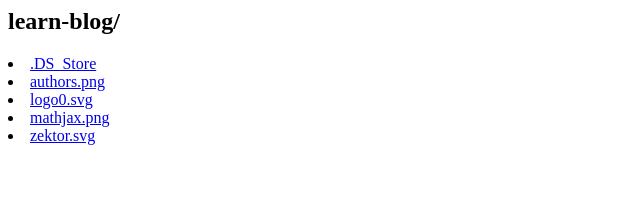
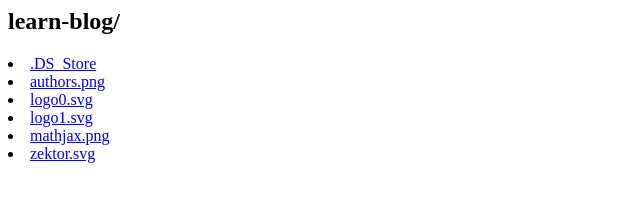
Before and after one commit to thejohnhoffer/bfhf, a plain HTML site: page learn-blog/index.html in a window 1280 px wide. Shown: the whole page, without its empty margins (0-640 px from the left). Drawn offline with Linux system fonts and the light colour scheme.

Commit message:
second version

```diff
--- a/learn-blog/index.html
+++ b/learn-blog/index.html
@@ -6,6 +6,7 @@
     <li><a href=".DS_Store">.DS_Store<a></li>
     <li><a href="authors.png">authors.png<a></li>
     <li><a href="logo0.svg">logo0.svg<a></li>
+    <li><a href="logo1.svg">logo1.svg<a></li>
     <li><a href="mathjax.png">mathjax.png<a></li>
     <li><a href="zektor.svg">zektor.svg<a></li>
 </p>
```
Also changed, not shown: learn-blog/logo1.svg (added).
